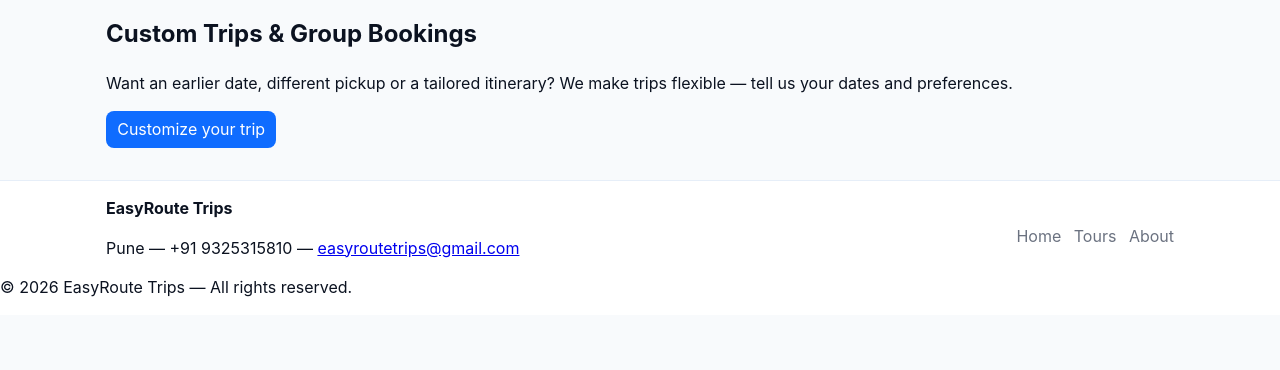
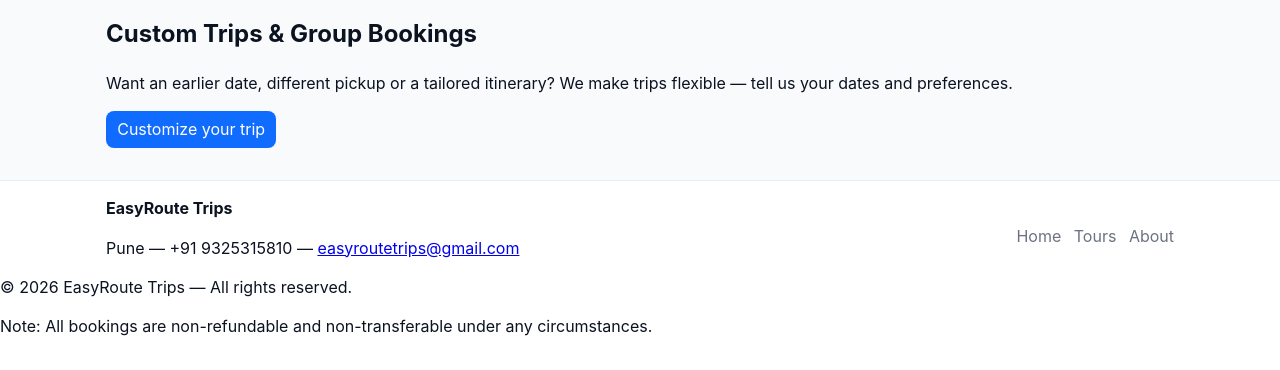
Before and after one commit to LittleNikK/EasyRoute, a website: page tours.html in a window 1280 px wide. Shown: the part 1878-2248 px from the top of the page. Before the commit the page ends 2193 px from the top, so only its background shows below. Drawn offline with Linux system fonts and the light colour scheme.

Commit message:
Update tours.html

```diff
--- a/tours.html
+++ b/tours.html
@@ -152,6 +152,9 @@
       </nav>
     </div>
     <div class="copyright">© <span id="year2"></span> EasyRoute Trips — All rights reserved.</div>
+    <p class="footer-note">
+  Note: All bookings are non-refundable and non-transferable under any circumstances.
+</p>
   </footer>
 </body>
 </html>
```
